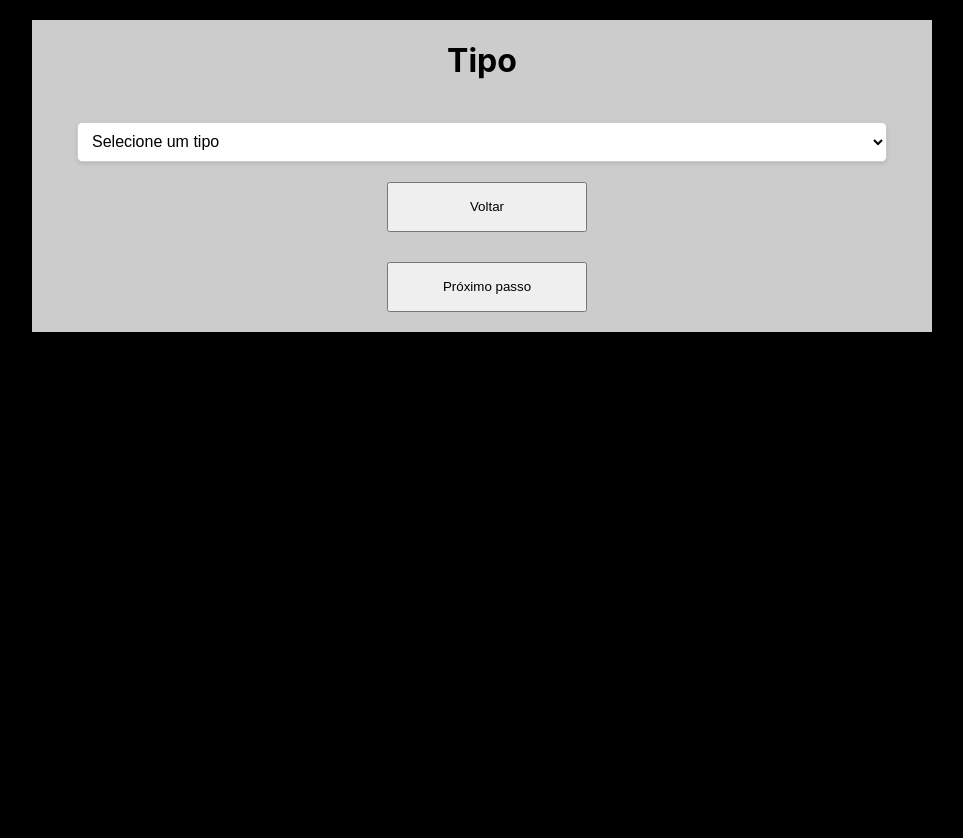
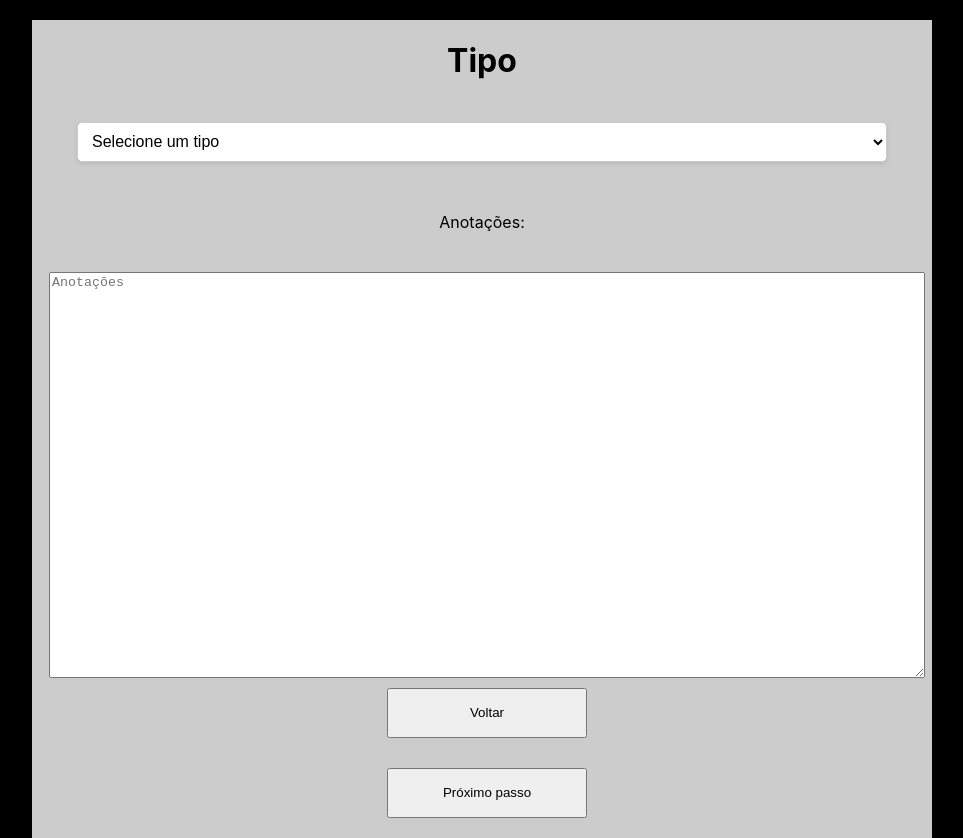
Before and after one commit to AlexandreRodriguesStrapasson/cypher_sheet, a React (Create React App) app in the folder app/: page /SecondStep in a window 1280 px wide. Shown: the whole page, without its empty margins (158-1121 px from the left). Before the commit the page ends 800 px from the top, so only its background shows below. Built offline with nearby package versions, Linux system fonts and the light colour scheme.

Commit message:
feat: add the annotation field

```diff
--- a/app/src/context/useContext.js
+++ b/app/src/context/useContext.js
@@ -6,6 +6,7 @@ export const SheetProvider = ({children}) => {
     const [characterName, setCharacterName] = useState("");
     const [playerName, setPlayerName] = useState("");
     const [description, setDescription] = useState("");
+    const [annotation, setAnnotation] = useState("");
     const [backGround, setBackGround] = useState("");
     const [descriptor, setDescriptor] = useState("");
     const [level, setLevel] = useState("");
@@ -21,6 +22,7 @@ export const SheetProvider = ({children}) => {
             playerName, setPlayerName,
             description, setDescription,
             backGround, setBackGround,
+            annotation, setAnnotation,
             descriptor, setDescriptor,
             level, setLevel,
             type, setType,
--- a/app/src/pages/secondStep.js
+++ b/app/src/pages/secondStep.js
@@ -5,7 +5,8 @@ import Style from '../style/secondStep.module.css';
 
 function SecondStep() {
     const navigate = useNavigate();
-    const { setType, setSelectedSkills, selectedSkills } = useContext(SheetContext);
+    const { setType, setSelectedSkills, selectedSkills, setAnnotation } = useContext(SheetContext);
+    const [ annotationInput, setAnnotationInput ] = useState("");
     const [selectedType, setSelectedType] = useState('');
 
     const habilidades = {
@@ -28,6 +29,7 @@ function SecondStep() {
 
     const goToThirdStep = () => {
         navigate('/ThirdStep');
+        setAnnotation(annotationInput);
     };
 
     const goToBack = () => {
@@ -76,6 +78,15 @@ function SecondStep() {
                 </div>
             )}
 
+            <br/>
+            <label>Anotações: </label>
+            <br/>
+            <textarea
+                placeholder='Anotações'
+                value={annotationInput}
+                onChange={(e) => setAnnotationInput(e.target.value)}
+            />
+
             <button onClick={goToBack}>Voltar</button>
             <button onClick={goToThirdStep}>Próximo passo</button>
         </div>
--- a/app/src/pages/sheet.js
+++ b/app/src/pages/sheet.js
@@ -5,7 +5,7 @@ import { SheetContext } from '../context/useContext';
 function Sheet() {
     const {
         characterName, playerName, description, backGround,
-        descriptor, level, type, selectedSkills, focus, focusSkills, selectedWeapons
+        descriptor, level, type, selectedSkills, focus, focusSkills, selectedWeapons, annotation
     } = useContext(SheetContext);
 
     const [strength, setStrength] = useState(0);
@@ -112,8 +112,6 @@ function Sheet() {
 
             <div className={Style.combatSections}>
                 <div className={Style.skills}>
-                    <h3>Habilidades Especiais</h3>
-
                     <h3>Habilidades do Tipo</h3>
 
                     <ul>
@@ -153,6 +151,7 @@ function Sheet() {
                 </div>
                 <div className={Style.notes}>
                     <h3>Anotações</h3>
+                    <p>{annotation}</p>
                 </div>
             </div>
         </div>
```
